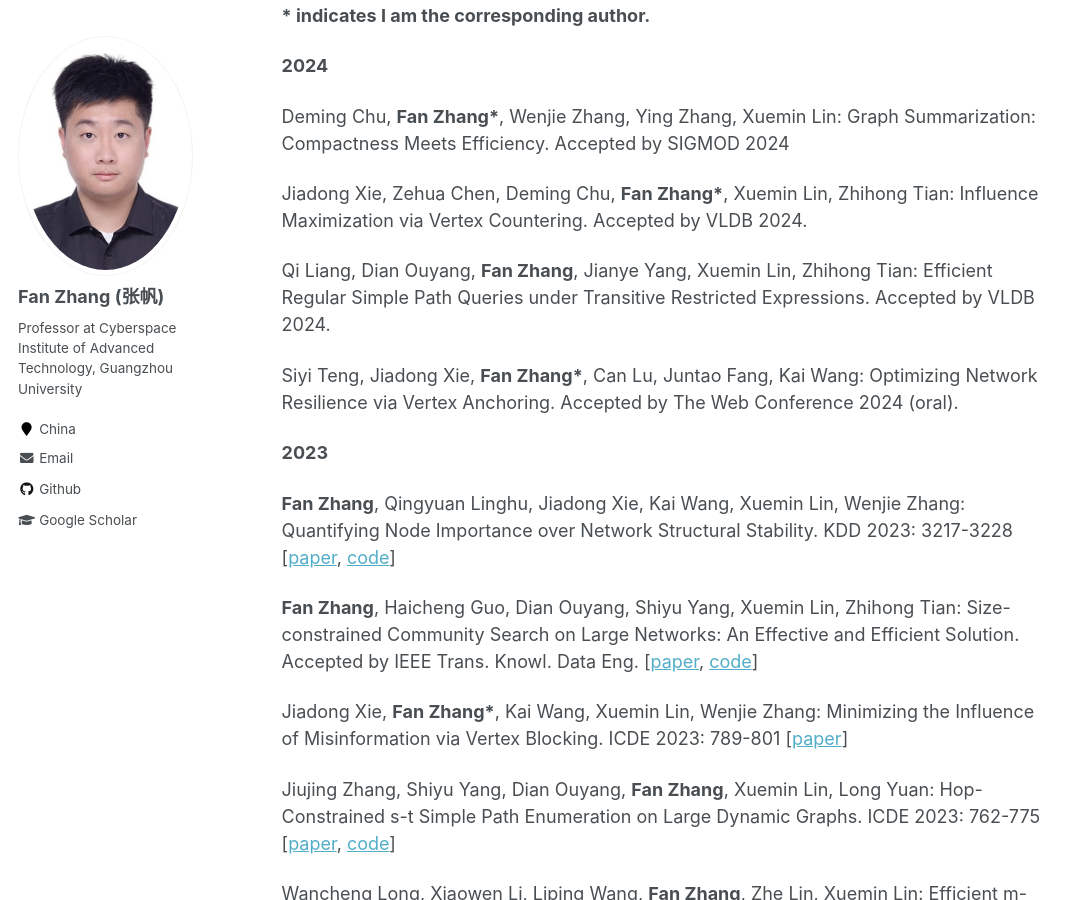
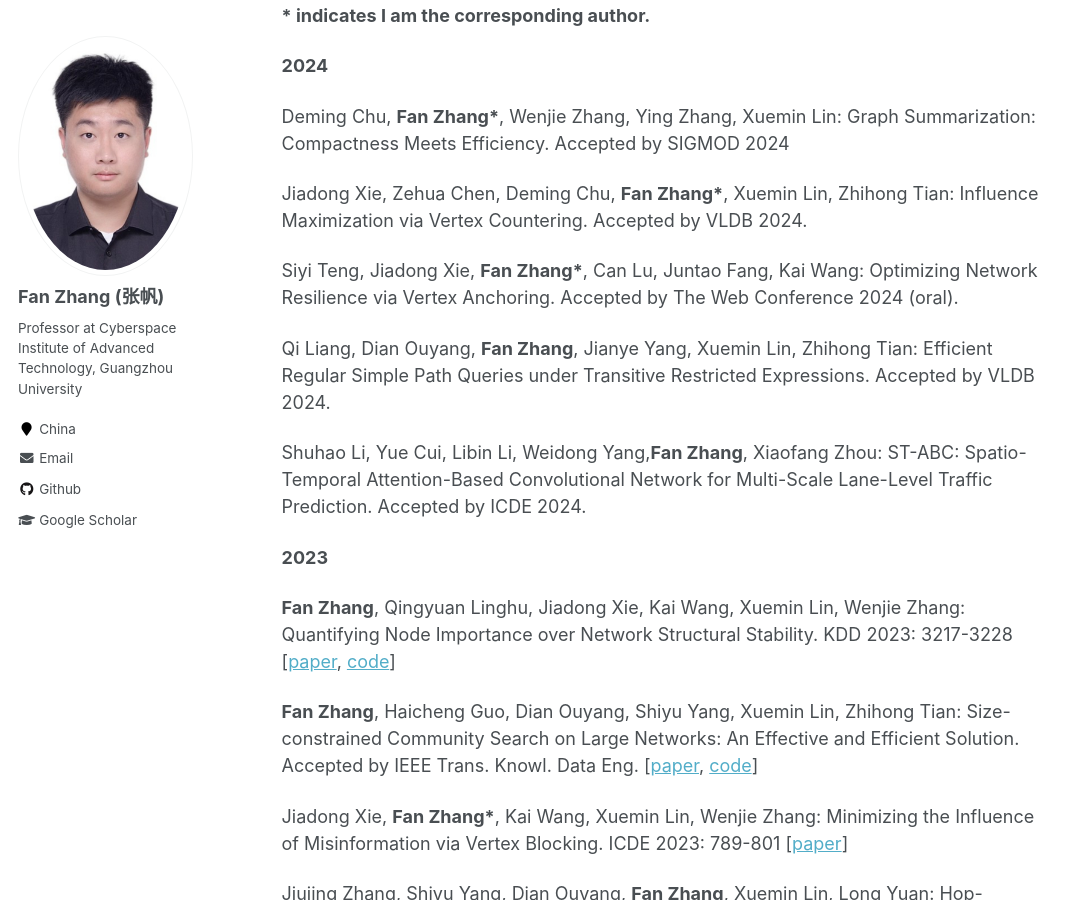
Before and after one commit to fanzhangcs/fanzhangcs.github.io, a Jekyll site: the page built from _pages/about.md, in a window 1280 px wide and 900 px high, scrolled down 496 px. Shown: the whole window, without its empty margins (0-1084 px from the left). Built offline with Jekyll 4.4.1, drawn with Linux system fonts in a browser that asks for light colours.

Commit message:
Update about.md

```diff
--- a/_pages/about.md
+++ b/_pages/about.md
@@ -23,9 +23,11 @@ Deming Chu, **Fan Zhang\***, Wenjie Zhang, Ying Zhang, Xuemin Lin: Graph Summari
 
 Jiadong Xie, Zehua Chen, Deming Chu, **Fan Zhang\***, Xuemin Lin, Zhihong Tian: Influence Maximization via Vertex Countering. Accepted by VLDB 2024.
 
+Siyi Teng, Jiadong Xie, **Fan Zhang\***, Can Lu, Juntao Fang, Kai Wang: Optimizing Network Resilience via Vertex Anchoring. Accepted by The Web Conference 2024 (oral).
+
 Qi Liang, Dian Ouyang, **Fan Zhang**, Jianye Yang, Xuemin Lin, Zhihong Tian: Efficient Regular Simple Path Queries under Transitive Restricted Expressions. Accepted by VLDB 2024.
 
-Siyi Teng, Jiadong Xie, **Fan Zhang\***, Can Lu, Juntao Fang, Kai Wang: Optimizing Network Resilience via Vertex Anchoring. Accepted by The Web Conference 2024 (oral).
+Shuhao Li, Yue Cui, Libin Li, Weidong Yang,**Fan Zhang**, Xiaofang Zhou: ST-ABC: Spatio-Temporal Attention-Based Convolutional Network for Multi-Scale Lane-Level Traffic Prediction. Accepted by ICDE 2024.
 
 **2023**
 
```
